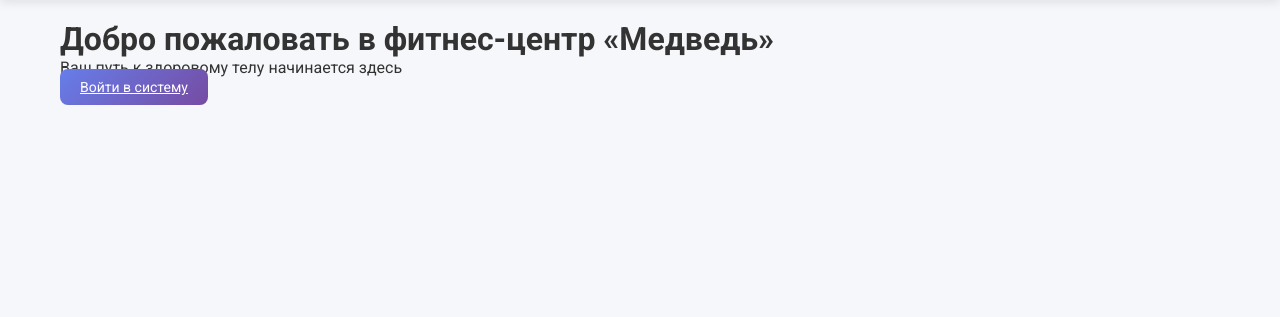
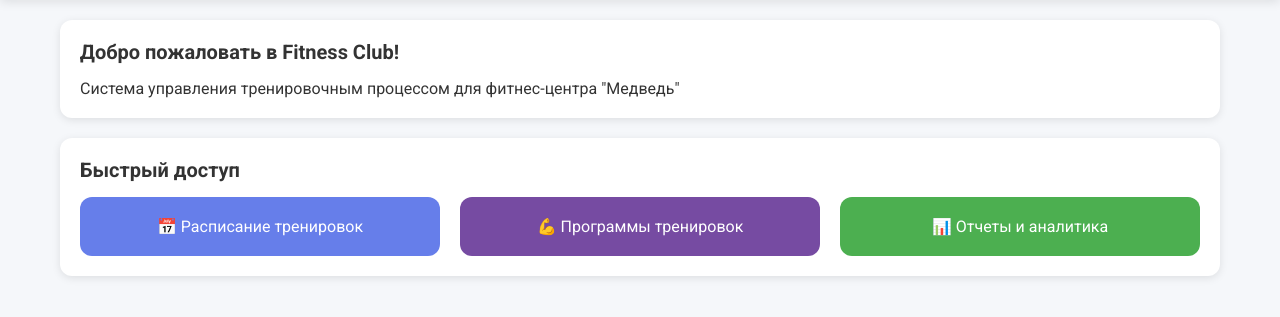
Before and after one commit to SVAROG23/fitness-club-django, a Django app: page / in a window 1280 px wide. Shown: the part 67-384 px from the top of the page. Run offline with Django 4.2, Linux system fonts and the light colour scheme.

Commit message:
Update index.html

```diff
--- a/templates/index.html
+++ b/templates/index.html
@@ -1,8 +1,31 @@
 {% extends 'base.html' %}
+
+{% block title %}Главная - Fitness Club{% endblock %}
+
 {% block content %}
-<div class="text-center mt-5">
-    <h1>Добро пожаловать в фитнес-центр «Медведь»</h1>
-    <p class="lead">Ваш путь к здоровому телу начинается здесь</p>
-    <a href="/admin/" class="btn btn-primary">Войти в систему</a>
+<div class="card">
+    <h1 class="card-title">Добро пожаловать в Fitness Club!</h1>
+    <p>Система управления тренировочным процессом для фитнес-центра "Медведь"</p>
+</div>
+
+<div class="card">
+    <h2 class="card-title">Быстрый доступ</h2>
+    <div style="display: grid; grid-template-columns: repeat(auto-fit, minmax(250px, 1fr)); gap: 20px;">
+        <a href="/schedule/" style="text-decoration: none;">
+            <div style="background: #667eea; color: white; padding: 20px; border-radius: 12px; text-align: center;">
+                📅 Расписание тренировок
+            </div>
+        </a>
+        <a href="/workouts/" style="text-decoration: none;">
+            <div style="background: #764ba2; color: white; padding: 20px; border-radius: 12px; text-align: center;">
+                💪 Программы тренировок
+            </div>
+        </a>
+        <a href="/reports/" style="text-decoration: none;">
+            <div style="background: #4caf50; color: white; padding: 20px; border-radius: 12px; text-align: center;">
+                📊 Отчеты и аналитика
+            </div>
+        </a>
+    </div>
 </div>
 {% endblock %}
```
